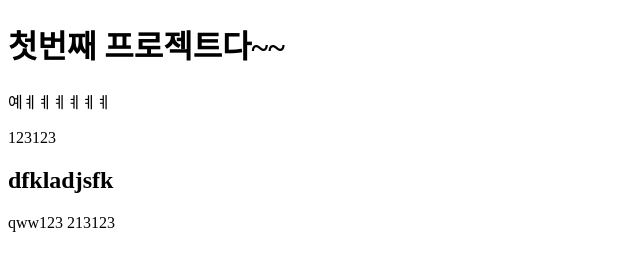
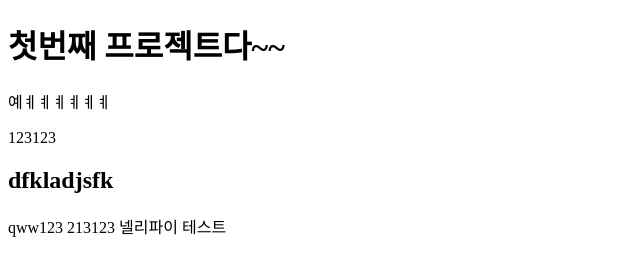
Before and after one commit to dongjun77/first-noona-project, a plain HTML site: page index.html in a window 1280 px wide. Shown: the whole page, without its empty margins (0-640 px from the left). Drawn offline with Linux system fonts and the light colour scheme.

Commit message:
netlify test

```diff
--- a/index.html
+++ b/index.html
@@ -12,6 +12,6 @@
     <p>예ㅖㅖㅖㅖㅖㅖ</p>
     123123
     <h2>dfkladjsfk</h2>
-    qww123 213123
+    qww123 213123 넬리파이 테스트
   </body>
 </html>
```
